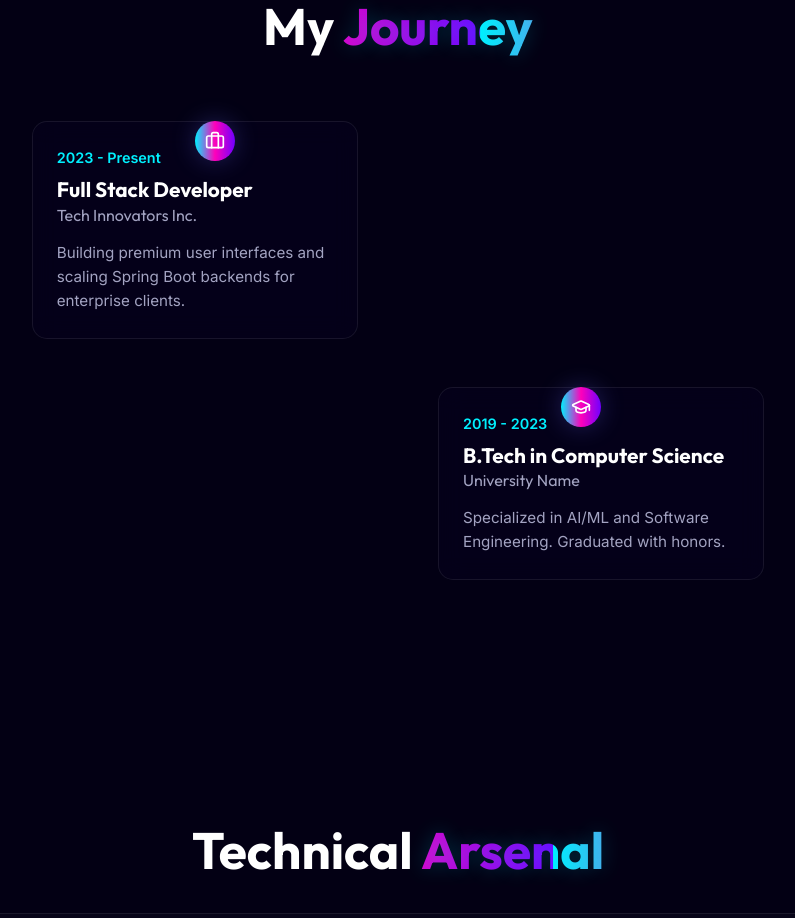
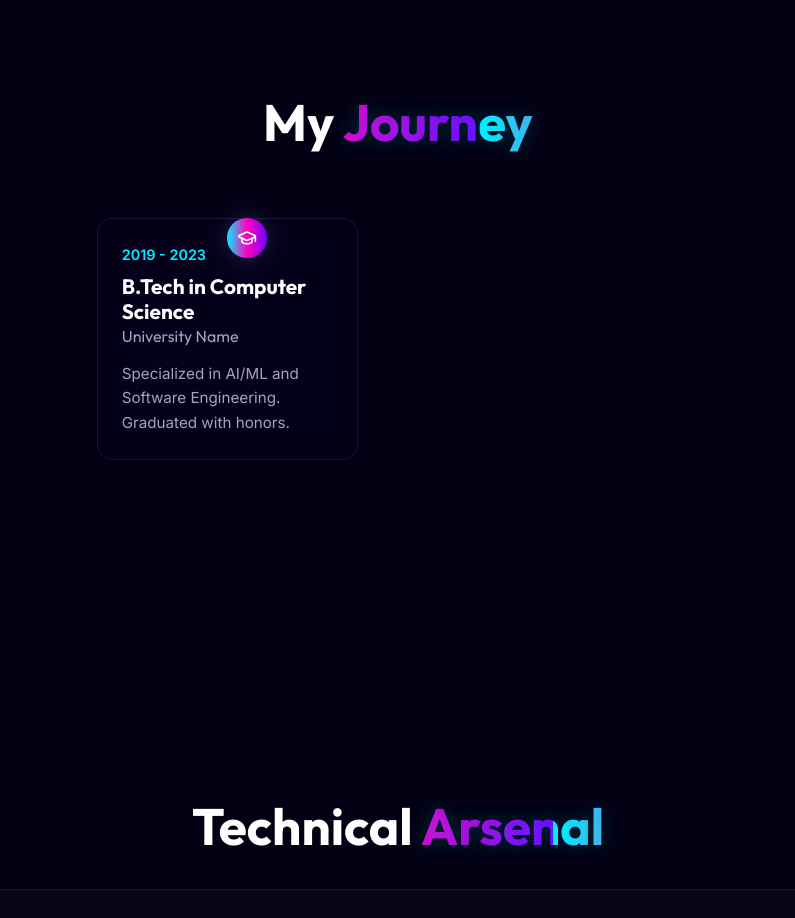
Before and after one commit to vineethGoudGithub/Portfolio, a React (Vite) app in the folder portfolio-frontend/: page / in a window 1280 px wide. Shown: the part 900-1818 px from the top of the page, without its empty margins (242-1037 px from the left). Built offline with nearby package versions, Linux system fonts and the light colour scheme; no server answers.

Commit message:
fixed ui

```diff
--- a/portfolio-frontend/src/components/ai/AIChatbot.jsx
+++ b/portfolio-frontend/src/components/ai/AIChatbot.jsx
@@ -28,7 +28,7 @@ const AIChatbot = () => {
     } else if (q.includes('project') || q.includes('build')) {
       return "He has built several projects including an AI Financial Scorer, CareConnect Healthcare portal, and Anil Traders E-commerce app. Check out the Projects section!";
     } else if (q.includes('experience') || q.includes('work')) {
-      return "He has experience as a Full Stack Developer at Tech Innovators Inc., building scalable enterprise solutions.";
+      return "Vineeth is a passionate Software Engineer with a strong foundation in full-stack development. Check out the Journey section to see more!";
     } else if (q.includes('contact') || q.includes('hire') || q.includes('email')) {
       return "You can reach him via the Contact form on this site, or directly at vineeth@example.com.";
     } else if (q.includes('ai') || q.includes('machine learning')) {
--- a/portfolio-frontend/src/components/sections/About.jsx
+++ b/portfolio-frontend/src/components/sections/About.jsx
@@ -5,13 +5,6 @@ import { GraduationCap, Briefcase } from 'lucide-react';
 
 const About = () => {
   const experiences = [
-    {
-      type: 'work',
-      title: 'Full Stack Developer',
-      org: 'Tech Innovators Inc.',
-      date: '2023 - Present',
-      desc: 'Building premium user interfaces and scaling Spring Boot backends for enterprise clients.'
-    },
     {
       type: 'edu',
       title: 'B.Tech in Computer Science',
```
